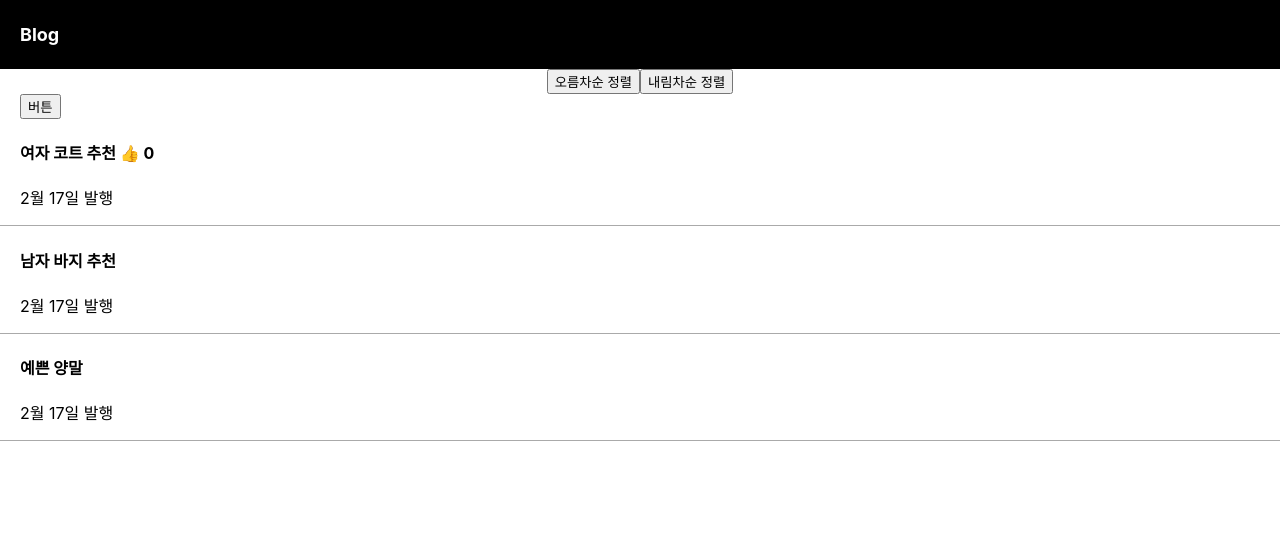
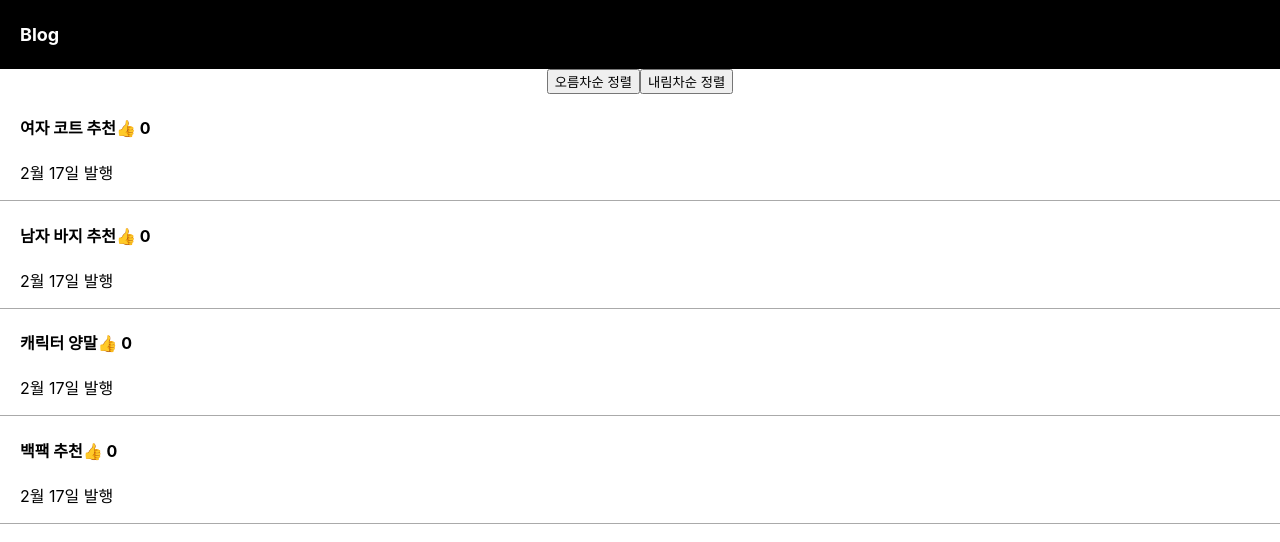
Before and after one commit to jisoooo17/react_blog, a React (Create React App) app: page / in a window 1280 px wide. Shown: the top 542 px of the page. Built offline with nearby package versions, Linux system fonts and the light colour scheme.

Commit message:
props 연습

```diff
--- a/src/App.js
+++ b/src/App.js
@@ -3,11 +3,11 @@ import { useState } from "react";
 import "./App.css";
 
 function App() {
-  let [title, setTitle] = useState(["여자 코트 추천", "남자 바지 추천", "예쁜 양말"]);
-  let [like, setLike] = useState(0);
-  // let [like, setLike] = useState([0, 0, 0]);
-
+  let [title, setTitle] = useState(["여자 코트 추천", "남자 바지 추천", "캐릭터 양말", "백팩 추천"]);
+  let [like, setLike] = useState([0, 0, 0, 0]);
   let [modal, setModal] = useState(false);
+  // let [modalTit, setModalTit] = useState(0);
+  let [modalTit, setModalTit] = useState(0);
 
   return (
     <div className="App">
@@ -31,7 +31,27 @@ function App() {
         setTitle(sortedTitle2);
       }}>내림차순 정렬</button>
 
-      <div className="list">
+      {/* 반복문 사용 */}
+      {
+        title.map((q, i)=>{
+          return (
+            <div className="list" key={q}>
+              <h4 onClick={()=>{setModal(!modal);              setModalTit(i)}}>
+                {/* {q} */}
+                {title[i]}
+                <span onClick={()=>{
+                  let newLike = [...like];
+                  newLike[i] += 1;
+                  setLike(newLike);
+                }}>👍</span> {like[i]}
+              </h4>
+              <p>2월 17일 발행</p>
+            </div>
+          )
+        })
+      }
+
+      {/* <div className="list">
         <button onClick={()=>{
           let newTitle = [...title];
           newTitle[0] = "남자 코트 추천";
@@ -50,23 +70,51 @@ function App() {
           setModal(!modal)
         }}>{title[2]}</h4>
         <p>2월 17일 발행</p>
-      </div>
+      </div> */}
 
       {
-        modal == true ? <Modal/> : null
+        // modal == true ? <Modal name={title} color={"green"}/> : null
+        // modal == true ? <Modal name={title} color="orange"/> : null
+        // modal == true ? <Modal modalTit={modalTit} title={title} setTitle={setTitle} color={"green"}/> : null
+        modal == true ? <Modal title={title} modalTit={modalTit}/> : null
+
       }
-
     </div>
   );
 }
 
-function Modal(){
+function Modal(props){
   return (
+    // <div className="modal" style={{background: props.color}}>
+    //   <h4>{props.name[0]}</h4>
+    //   <p>날짜</p>
+    //   <p>상세 내용</p>
+    // </div>
+
+
+    // <div className="modal">
+    //   <h4>제목</h4>
+    //   <p>날짜</p>
+    //   <p>상세 내용</p>
+    // </div>
+
+    // <div className="modal" style={{background: props.color}}>
+    //   <h4>{props.title[props.modalTit]}</h4>
+    //   <p>날짜</p>
+    //   <p>상세 내용</p>
+    //   <button onClick={()=>{
+    //     let newTitle = [...props.title];
+    //     newTitle[0] = "남자 코트 추천";
+    //     props.setTitle(newTitle);
+    //   }}>수정</button>
+    // </div>
+
     <div className="modal">
-      <h4>제목</h4>
+      <h4>{props.title[props.modalTit]}</h4>
       <p>날짜</p>
       <p>상세 내용</p>
     </div>
+
   )
 }
 
```
